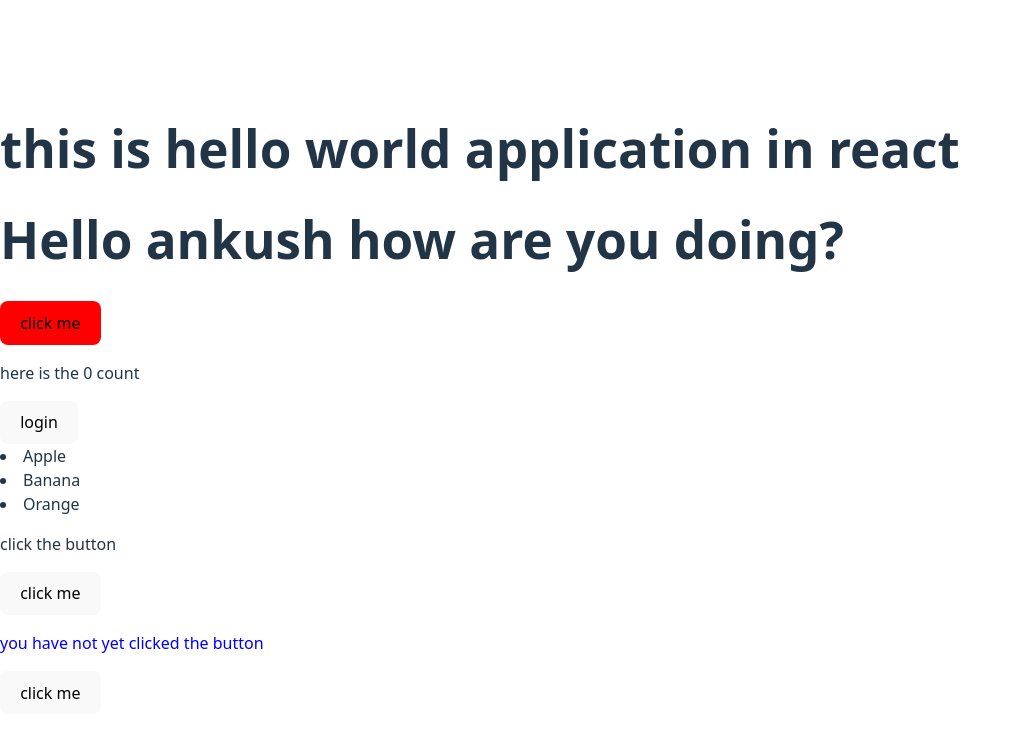
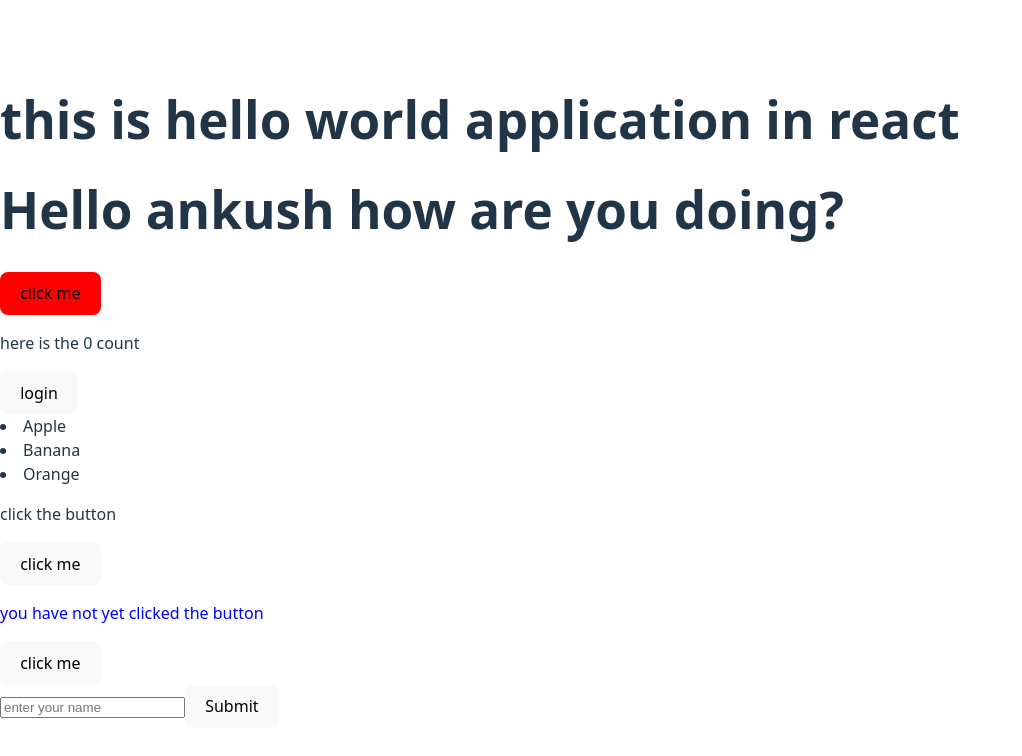
Before and after one commit to ankushpille/react-todo-app, a React (Vite) app: page / in a window 1280 px wide. Shown: the top 756 px of the page, without its empty margins (0-1022 px from the left). Built offline with nearby package versions, Linux system fonts and the light colour scheme.

Commit message:
form implementation

```diff
--- a/src/App.jsx
+++ b/src/App.jsx
@@ -13,6 +13,7 @@ import ListandKeys from "./ListandKeys"
 import PropsExample from "./PropExample"
 import UsestatePractice from "./UsestatePractice"
 import UseEffectExample from "./UseEffectExample1"
+import SimpleForm from "./Forms"
 
 
 function App() {
@@ -32,6 +33,7 @@ function App() {
        <ListandKeys />
        <Eventhandling />
        <UseEffectExample/>
+       <SimpleForm />
 
     </>
   )
--- /dev/null
+++ b/src/Forms.jsx
@@ -0,0 +1,41 @@
+import { useState } from "react";
+
+function SimpleForm(){
+  const [inputValue,setInputValue] = useState('')
+  const [submitValue,setSubmittedvalue] = useState('')
+
+  const handleInputValue = (e) => {
+     setInputValue(e.target.value);
+  }
+
+  const handleSubmit = (e) => {
+    e.preventDefault();
+
+    setSubmittedvalue(inputValue)
+    setInputValue('')
+  }
+
+
+    return(
+        <>
+          <form onSubmit={handleSubmit}>
+
+            <input
+             type="text"
+             name="username"
+             id="username"
+             value = {inputValue}
+             placeholder="enter your name"
+             onChange={handleInputValue}
+
+            />
+            <button type="submit">Submit</button>
+          </form>
+
+         <p>{submitValue}</p>
+        </>
+    )
+
+}
+
+export default SimpleForm;
```
